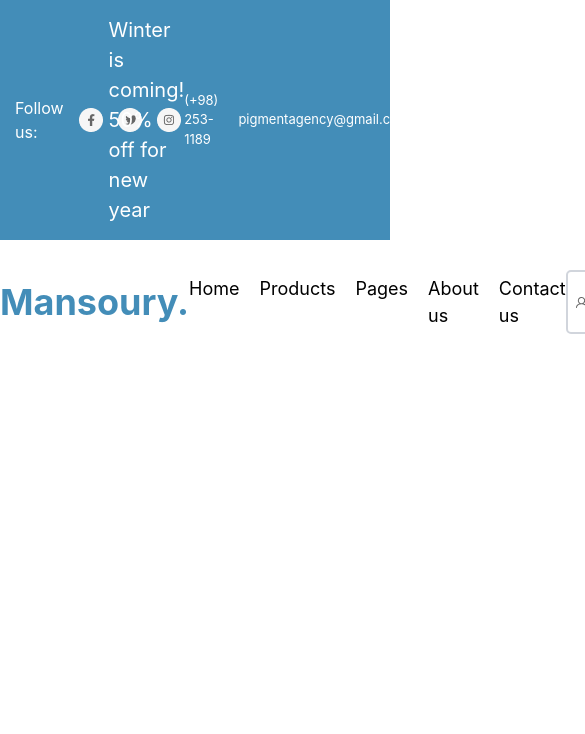
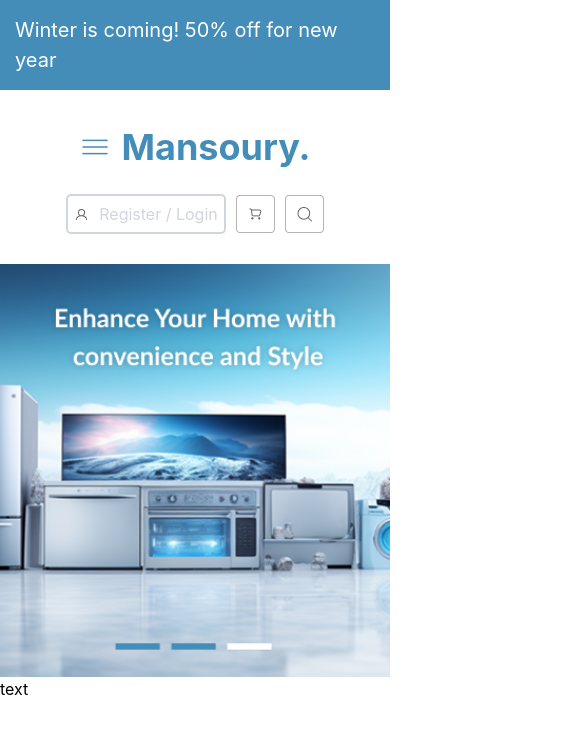
Before and after one commit to z1yodullo/A1, a website: page index.html in a window 390 px wide. Shown: the top 734 px of the page, 585 px wide, since content can reach past the window. Drawn offline with nearby package versions, Linux system fonts and the light colour scheme; files that its build step writes are made by us from their sources.

Commit message:
add section 1

```diff
--- a/index.html
+++ b/index.html
@@ -8,23 +8,26 @@
 </head>
 <body>
     <header class="bg-[#438DB8] p-[15px]">
-        <div class="max-w-[1200px] m-auto flex justify-between items-center text-white">
-            <div class="flex items-center gap-[15px]">
+        <div class="max-w-[1200px] flex m-auto lg:flex lg:flex-row justify-between items-center text-white md:flex-row-reverse">
+            <div class=" items-center gap-[15px] hidden lg:flex  md:flex">
                 <p>Follow us:</p>
                 <img src="facebook.png" alt="">
                 <img src="twitter.png" alt="">
                 <img src="instagarm.png" alt="">
             </div>
             <p class="text-[20px]">Winter is coming! 50% off for new year</p>
-            <div class="flex items-center gap-[20px] text-[13px] ">
+            <div class="hidden lg:flex items-center gap-[20px] text-[13px] md:hidden ">
                 <p>(+98) 253-1189</p>
                 <p>pigmentagency@gmail.com</p>
             </div>
         </div>
     </header>
-    <div class="max-w-[1200px] m-auto flex justify-between items-center bg-white py-[30px]">
-        <p class="text-[36px] text-[#438DB8] font-bold">Mansoury.</p>
-        <nav class="flex gap-[20px]">
+    <div class="max-w-[1200px] m-auto flex flex-col gap-[20px] md:flex-row lg:flex-row justify-between items-center bg-white py-[30px] px-[20px]">
+        <div class="flex items-center gap-[10px]">
+            <img src="menu.png" class=" lg:hidden" alt="">
+            <p class="text-[36px] text-[#438DB8] font-bold">Mansoury.</p>
+        </div>
+        <nav class="hidden lg:flex gap-[20px] md:hidden">
             <p class="text-[18px]">Home</p>
             <p class="text-[18px]">Products</p>
             <p class="text-[18px]">Pages</p>
@@ -40,6 +43,17 @@
                 <img src="input (1).png" alt="">
         </div>
     </div>
-
+    <section>
+        <img src="slider.png" class="w-[100%] lg:flex hidden md:hidden" alt="">
+        <img src="sli1.png" class="w-[100%] hidden md:flex lg:hidden" alt="">
+        <img src="sli2.png" class="w-[100%] flex md:hidden lg:hidden" alt="">
+    </section>
+    <section>
+        <div></div> text
+        <div></div>
+        <div></div>
+        <div></div>
+        <div></div>
+    </section>
 </body>
 </html>
```
Also changed, not shown: menu.png (added), sli1.png (added), sli2.png (added).
